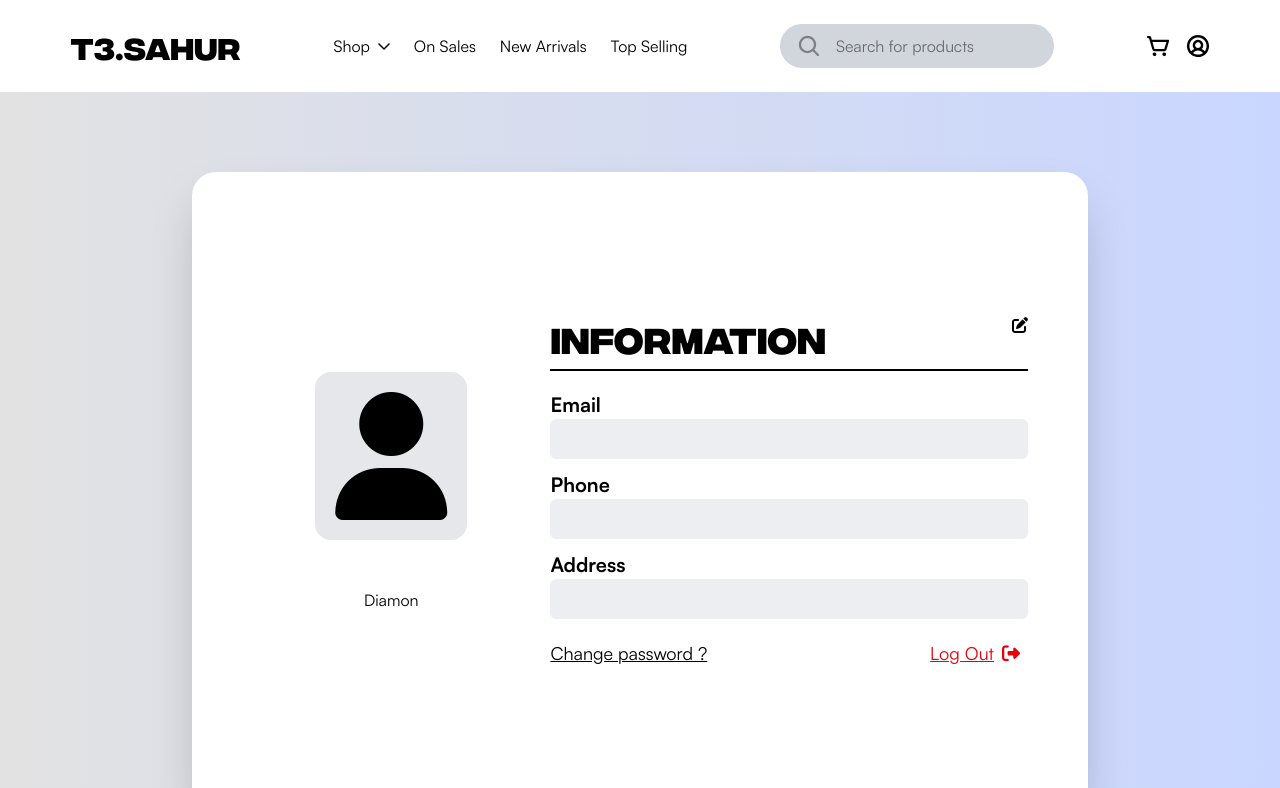
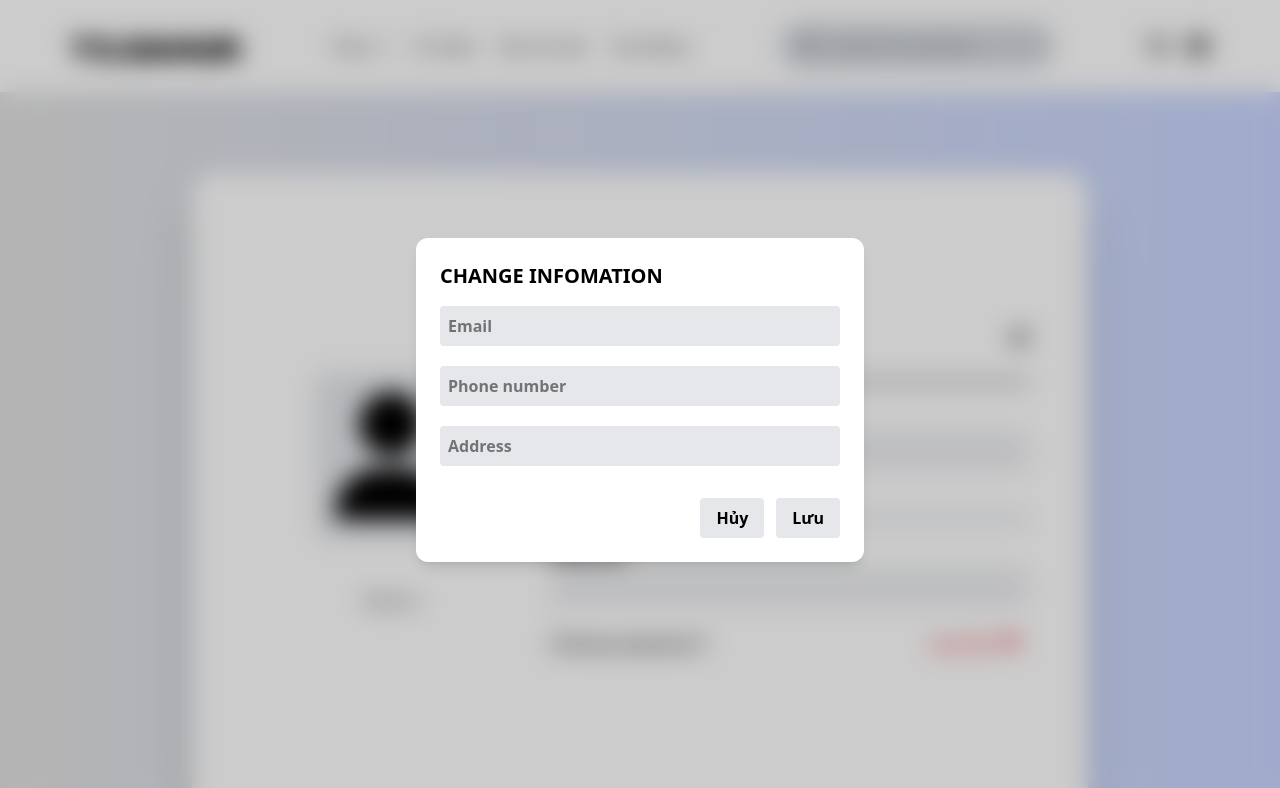
Before and after one commit to theRaven1312/ECWeb, a React (Vite) app: page /profile in a window 1280 px wide. Shown: the top 788 px of the page. Built offline with nearby package versions, Linux system fonts and the light colour scheme.

Commit message:
something

```diff
--- a/src/App.jsx
+++ b/src/App.jsx
@@ -69,8 +69,7 @@ const AppContent = () => {
                 <Route path="/cart" element={<CartPage />} />
             </Routes>
             {!hideLayout && <Footer />}
-
-            {/* <AdminPage /> */}
+            {/* {/* <AdminPage /> */}
         </>
     );
 };
--- /dev/null
+++ b/src/Components/EditProfile.jsx
@@ -0,0 +1,50 @@
+const EditProfile = () => {
+    return (
+        <div
+            className="absolute inset-0 bg-black/20 backdrop-blur-md
+ flex items-center justify-center z-50 overflow-hidden"
+        >
+            <div className="bg-white p-6 rounded-xl w-full max-w-md shadow-lg">
+                <h2 className="text-xl font-bold mb-4 font-sans">
+                    CHANGE INFOMATION
+                </h2>
+                <form className="space-y-5 font-sans font-bold">
+                    <input
+                        type="email"
+                        name="email"
+                        placeholder="Email"
+                        className="w-full p-2 rounded bg-gray-200"
+                    />
+                    <input
+                        type="text"
+                        name="phone"
+                        placeholder="Phone number"
+                        className="w-full p-2 rounded bg-gray-200"
+                    />
+                    <input
+                        type="text"
+                        name="address"
+                        placeholder="Address"
+                        className="w-full p-2 rounded bg-gray-200"
+                    />
+                    <div className="flex justify-end gap-3 pt-3">
+                        <button
+                            type="button"
+                            className="px-4 py-2 bg-gray-200 rounded hover:bg-red-500 hover:text-white cursor-pointer"
+                        >
+                            Hủy
+                        </button>
+                        <button
+                            type="submit"
+                            className="px-4 py-2 bg-gray-200 rounded hover:bg-black hover:text-white cursor-pointer"
+                        >
+                            Lưu
+                        </button>
+                    </div>
+                </form>
+            </div>
+        </div>
+    );
+};
+
+export default EditProfile;
--- a/src/Components/ProductImg.jsx
+++ b/src/Components/ProductImg.jsx
@@ -2,7 +2,6 @@ import {useState} from "react";
 import ProductImg1 from "../../public/Assets/ProductionAssets/t-shirt1.png";
 import ProductImg2 from "../../public/Assets/ProductionAssets/t-shirt2.png";
 import ProductImg3 from "../../public/Assets/ProductionAssets/t-shirt3.png";
-
 const thumbnails = [ProductImg1, ProductImg2, ProductImg3];
 
 const ProductImg = () => {
--- a/src/index.css
+++ b/src/index.css
@@ -370,7 +370,7 @@ body {
   }
 
   .img-left {
-    @apply w-full h-full object-cover rounded-2xl cursor-pointer max-sm:row-start-2 max-sm:max-sm:justify-self-center;
+    @apply w-full h-full object-cover rounded-2xl cursor-pointer max-sm:row-start-2 max-sm:max-sm:justify-self-center overflow-y-hidden;
   }
 
   .img-right {
--- a/src/pages/ProfilePage.jsx
+++ b/src/pages/ProfilePage.jsx
@@ -2,7 +2,9 @@ import {useNavigate} from "react-router-dom";
 import {ProfileInfo} from "../Components/ProfileInfo";
 import {useDispatch, useSelector} from "react-redux";
 import {resetUser} from "../redux/UserSlice";
+import EditProfile from "../Components/EditProfile";
 import axios from "axios";
+import {useState} from "react";
 
 export const ProfilePage = () => {
     //email, phone, pass, address
@@ -16,6 +18,9 @@ export const ProfilePage = () => {
         localStorage.removeItem("access_token");
         navigate("/");
     };
+
+    //Thay đổi thông tin
+    const [isChanged, setIsChanged] = useState(false);
 
     return (
         <div className="profile-page">
@@ -55,6 +60,7 @@ export const ProfilePage = () => {
                     </div>
                 </div>
             </div>
+            <EditProfile />
         </div>
     );
 };
--- a/src/redux/UserSlice.js
+++ b/src/redux/UserSlice.js
@@ -3,6 +3,8 @@ import {createSlice} from "@reduxjs/toolkit";
 const initialState = {
     name: "",
     email: "",
+    phone: " ",
+    address: "",
     access_token: "",
 };
 
@@ -11,19 +13,19 @@ export const userSlice = createSlice({
     initialState,
     reducers: {
         updateUser: (state, actions) => {
-            const {name, email, phone, address, password, access_token} =
-                actions.payload;
+            const {name, email, phone, address, access_token} = actions.payload;
             state.name = name;
             state.email = email;
             state.phone = phone;
             state.address = address;
-            state.password = password;
             state.access_token = access_token;
         },
 
         resetUser: (state, actions) => {
             state.name = "";
             state.email = "";
+            state.phone = "";
+            state.address = "";
             state.access_token = "";
         },
     },
```
